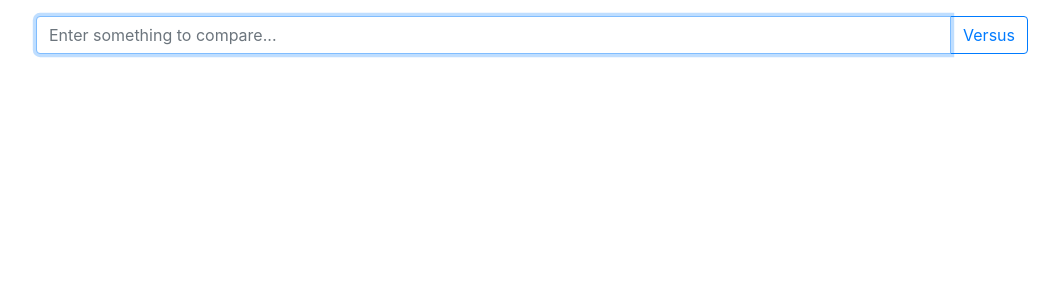
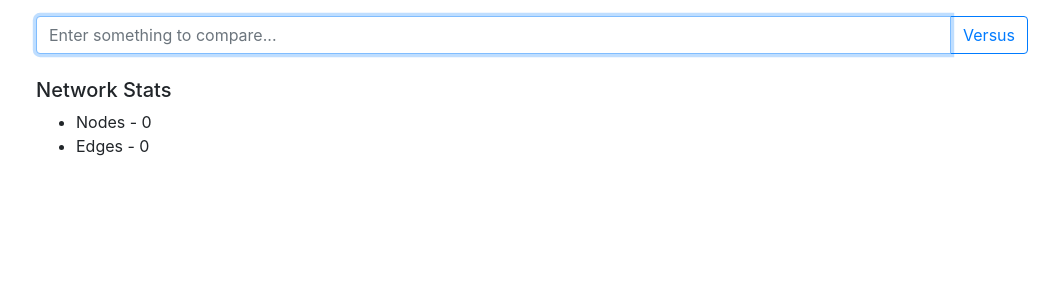
Before and after one commit to admariner/egograph, a Django app: page / in a window 1280 px wide. Shown: the part 56-356 px from the top of the page, without its empty margins (108-1167 px from the left). Run offline with Django 3.2, Linux system fonts and the light colour scheme; data that the repository does not hold is empty; some libraries are stand-ins or nearby versions.

Commit message:
Add network stats to landing page

```diff
--- a/content/templates/search/landing.html
+++ b/content/templates/search/landing.html
@@ -1,4 +1,17 @@
 {% extends "base.html" %}
+
+
+{% block content %}
+
+	{# Stats #}
+    <div class="h5">Network Stats</div>
+	<ul>
+        <li>Nodes - {{stats.nodes}}</li>
+        <li>Edges - {{stats.edges}}</li>
+    </ul>
+
+{% endblock %}
+
 
 {% block js %}
     <script>
--- a/search/views.py
+++ b/search/views.py
@@ -12,7 +12,12 @@ from time import sleep # rate limiting
 # Page - Landing
 
 def landing(request):
-    return render(request, 'search/landing.html')
+    return render(request, 'search/landing.html', context = {
+        'stats': {
+            'nodes': Node.objects.count(),
+            'edges': Edge.objects.count(),
+        }
+    })
 
 #####################################################################################
 # Page - Search Results
```
